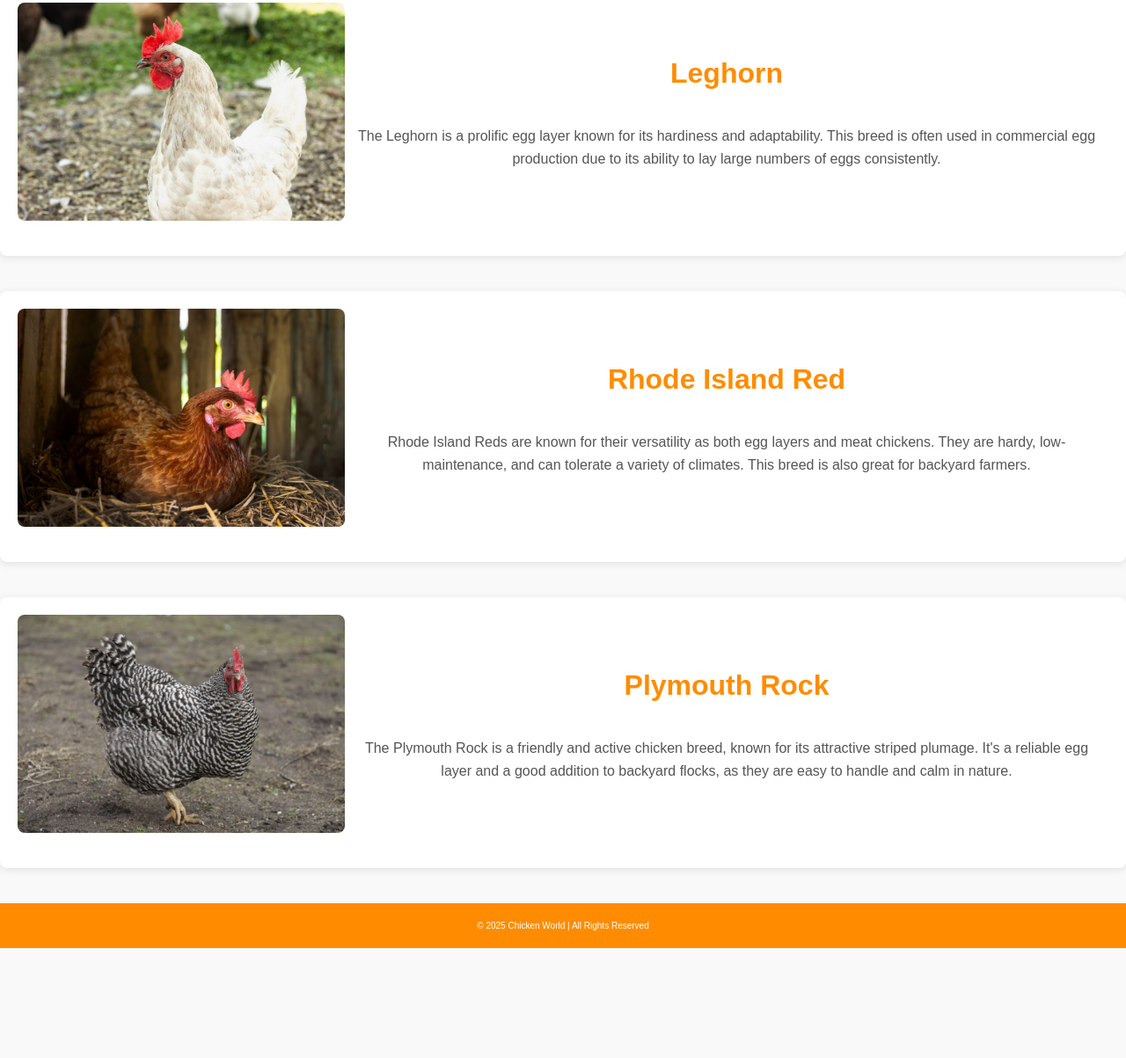
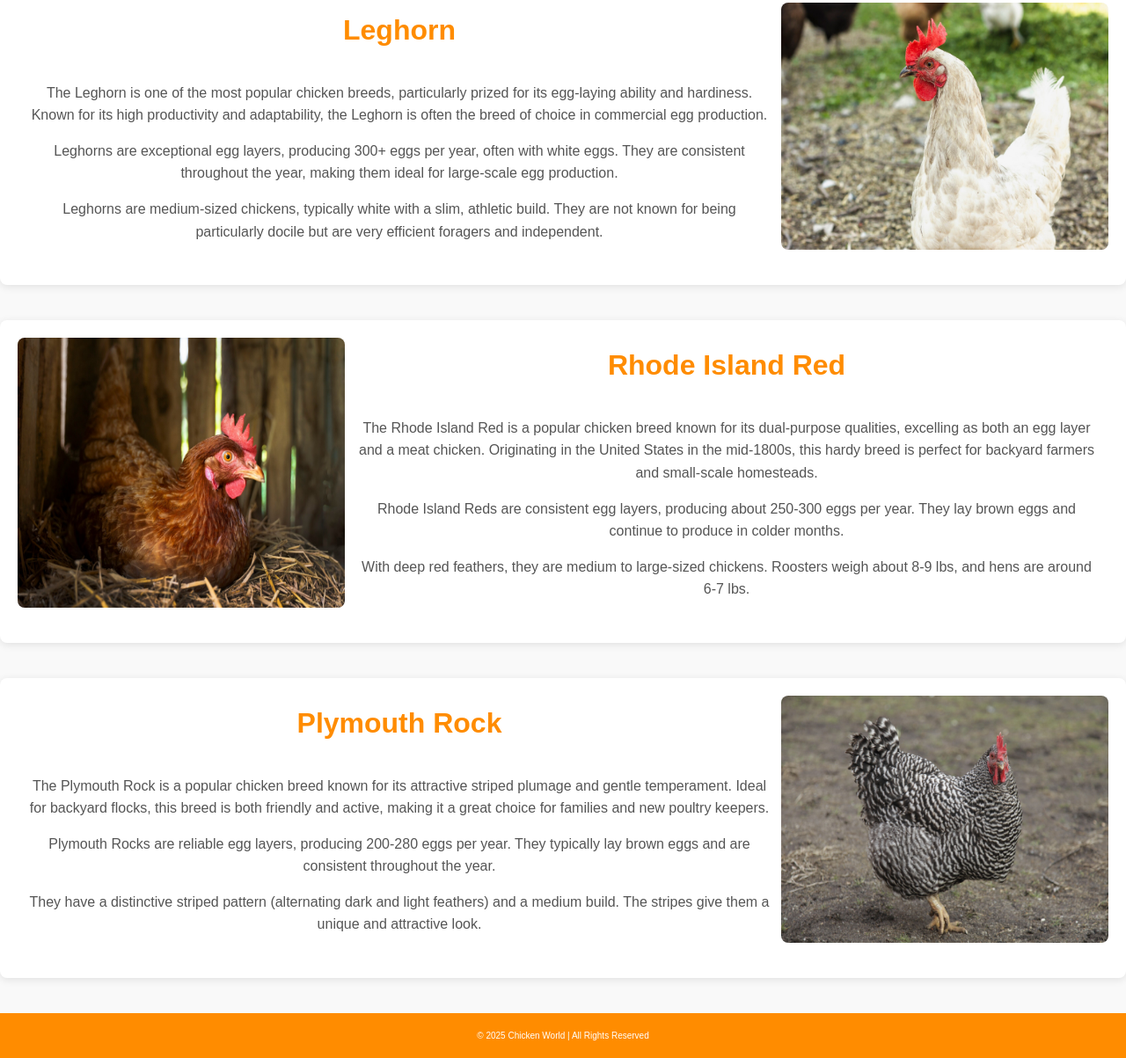
Before and after one commit to annarenekis/Chicken-World, a plain HTML site: page chicken-types.html in a window 1280 px wide. Shown: the part 479-1682 px from the top of the page at 88% size. Before the commit the page ends 1557 px from the top, so only its background shows below. Drawn offline with Linux system fonts and the light colour scheme.

Commit message:
added types articles

```diff
--- a/chicken-types.html
+++ b/chicken-types.html
@@ -39,37 +39,51 @@
       <!-- Article 1: Leghorn -->
       <article>
         <div>
-          <img
-            src="./imgs/Leghorn.jpg"
-            alt="Leghorn Chicken"
-          />
           <div>
             <h3>Leghorn</h3>
             <p>
-              The Leghorn is a prolific egg layer known for its hardiness and
-              adaptability. This breed is often used in commercial egg
-              production due to its ability to lay large numbers of eggs
-              consistently.
+              The Leghorn is one of the most popular chicken breeds,
+              particularly prized for its egg-laying ability and hardiness.
+              Known for its high productivity and adaptability, the Leghorn is
+              often the breed of choice in commercial egg production.
+            </p>
+            <p>
+              Leghorns are exceptional egg layers, producing 300+ eggs per year,
+              often with white eggs. They are consistent throughout the year,
+              making them ideal for large-scale egg production.
+            </p>
+            <p>
+              Leghorns are medium-sized chickens, typically white with a slim,
+              athletic build. They are not known for being particularly docile
+              but are very efficient foragers and independent.
             </p>
           </div>
+          <img src="./imgs/Leghorn.jpg" alt="Leghorn Chicken" />
         </div>
       </article>
 
       <!-- Article 2: Rhode Island Red -->
       <article>
         <div>
-          <img
-            src="./imgs/Rhode-Island-Red.jpg"
-            alt="Rhode Island Red"
-          />
+          <img src="./imgs/Rhode-Island-Red.jpg" alt="Rhode Island Red" />
 
           <div>
             <h3>Rhode Island Red</h3>
             <p>
-              Rhode Island Reds are known for their versatility as both egg
-              layers and meat chickens. They are hardy, low-maintenance, and can
-              tolerate a variety of climates. This breed is also great for
-              backyard farmers.
+              The Rhode Island Red is a popular chicken breed known for its
+              dual-purpose qualities, excelling as both an egg layer and a meat
+              chicken. Originating in the United States in the mid-1800s, this
+              hardy breed is perfect for backyard farmers and small-scale
+              homesteads.
+            </p>
+            <p>
+              Rhode Island Reds are consistent egg layers, producing about
+              250-300 eggs per year. They lay brown eggs and continue to produce
+              in colder months.
+            </p>
+            <p>
+              With deep red feathers, they are medium to large-sized chickens.
+              Roosters weigh about 8-9 lbs, and hens are around 6-7 lbs.
             </p>
           </div>
         </div>
@@ -78,21 +92,27 @@
       <!-- Article 3: Plymouth Rock -->
       <article>
         <div>
-          <img
-            src="./imgs/Plymouth-Rock.jpg"
-            alt="Plymouth Rock"
-          />
-
           <div>
             <h3>Plymouth Rock</h3>
 
             <p>
-              The Plymouth Rock is a friendly and active chicken breed, known
-              for its attractive striped plumage. It's a reliable egg layer and
-              a good addition to backyard flocks, as they are easy to handle and
-              calm in nature.
+              The Plymouth Rock is a popular chicken breed known for its
+              attractive striped plumage and gentle temperament. Ideal for
+              backyard flocks, this breed is both friendly and active, making it
+              a great choice for families and new poultry keepers.
+            </p>
+            <p>
+              Plymouth Rocks are reliable egg layers, producing 200-280 eggs per
+              year. They typically lay brown eggs and are consistent throughout
+              the year.
+            </p>
+            <p>
+              They have a distinctive striped pattern (alternating dark and
+              light feathers) and a medium build. The stripes give them a unique
+              and attractive look.
             </p>
           </div>
+          <img src="./imgs/Plymouth-Rock.jpg" alt="Plymouth Rock" />
         </div>
       </article>
     </section>
```
